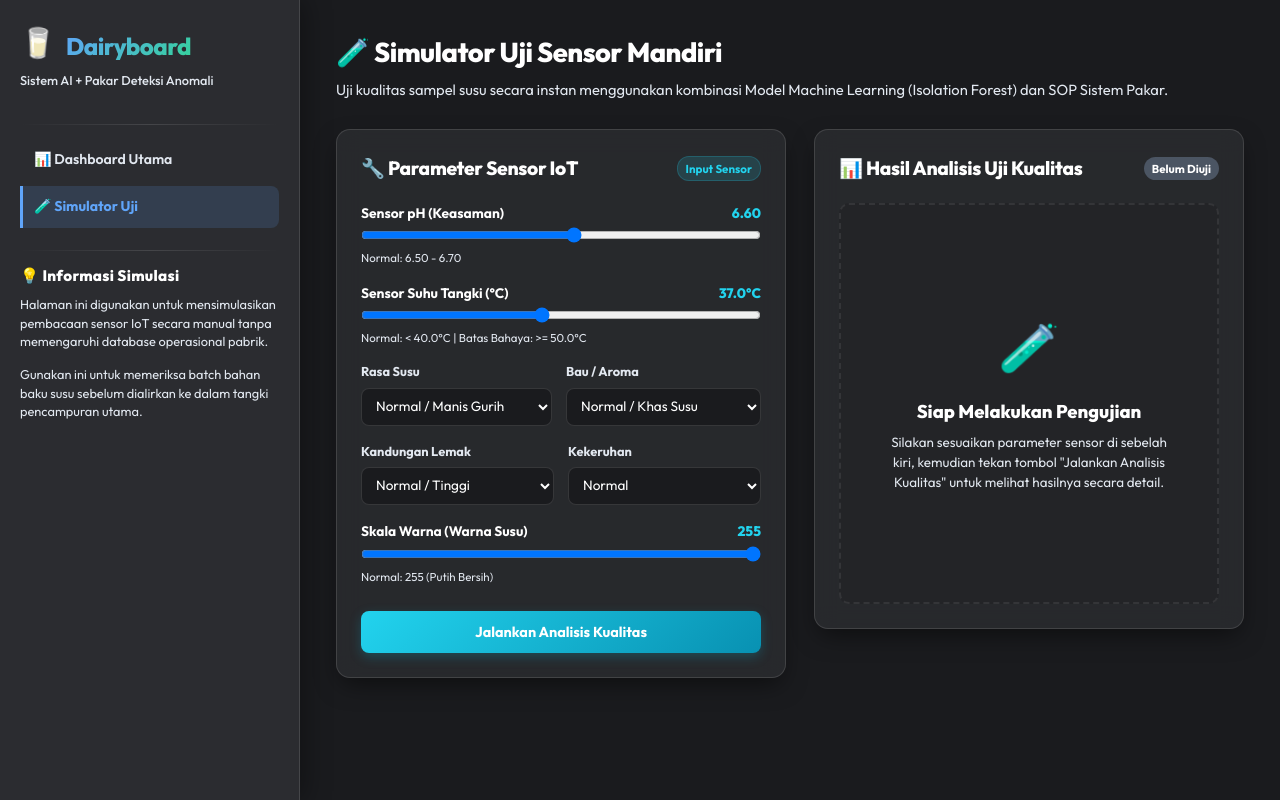
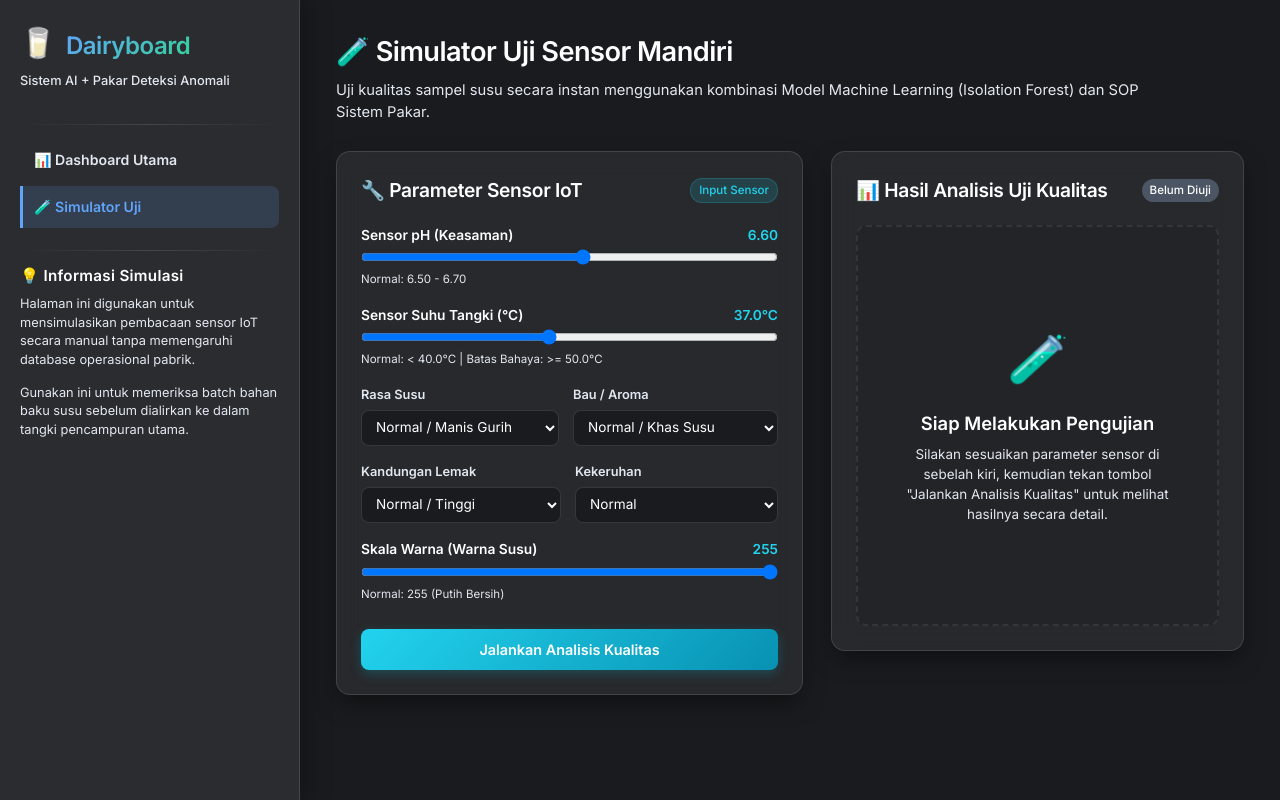
Before and after one commit to tegarkusuma12/Milk-Anomaly-Dashboard, a Flask app: page /simulator in a window 1280 px wide. Run offline with Flask 3, Linux system fonts and the light colour scheme.

Commit message:
ubah font, ganti default interval 24 jam

```diff
--- a/app/app.py
+++ b/app/app.py
@@ -75,7 +75,7 @@ def get_data():
     # Ambil filter tanggal & range
     start_date_str = request.args.get('start_date')
     end_date_str = request.args.get('end_date')
-    time_range = request.args.get('range', '7d')
+    time_range = request.args.get('range', '24h')
 
     min_date = df_processed['Timestamp'].min().date()
     max_date = df_processed['Timestamp'].max().date()
@@ -132,7 +132,7 @@ def get_data():
     # Status Terkini (batch terakhir)
     data_terkini = df_filtered.iloc[-1]
     if data_terkini['status_anomali'] == -1:
-        status_sekarang = "🔍 Butuh Mitigasi"
+        status_sekarang = "Butuh Mitigasi"
         delta_teks = "Cek Panel Rekomendasi"
     else:
         status_sekarang = "✅ Lolos QC"
--- a/app/static/css/style.css
+++ b/app/static/css/style.css
@@ -23,7 +23,7 @@
     --color-amber: #fbbf24;     /* Amber */
     --color-amber-soft: rgba(251, 191, 36, 0.15);
 
-    --font-primary: 'Outfit', sans-serif;
+    --font-primary: 'Inter', sans-serif;
     --transition-smooth: all 0.3s cubic-bezier(0.4, 0, 0.2, 1);
     --shadow-premium: 0 10px 25px -5px rgba(0, 0, 0, 0.5);
     --glass-blur: blur(12px);
@@ -97,12 +97,12 @@ body {
 
 /* Warna Logo Gradien Sesuai Keinginan User */
 .brand h2 {
-    font-weight: 800;
+    font-weight: 600;
     font-size: 1.5rem;
     background: linear-gradient(135deg, #60a5fa, #34d399);
     -webkit-background-clip: text;
     -webkit-text-fill-color: transparent;
-    letter-spacing: -0.5px;
+    letter-spacing: -0.02em;
 }
 
 /* Subtitle Lebih Terbaca */
@@ -148,7 +148,7 @@ body {
 .nav-item.active {
     background-color: rgba(96, 165, 250, 0.15);
     color: #60a5fa;
-    font-weight: 700;
+    font-weight: 600;
     border-left: 3px solid var(--color-blue);
     border-radius: 0 8px 8px 0;
     padding-left: 11px;
@@ -160,7 +160,7 @@ body {
 
 .sidebar-section h3 {
     font-size: 0.95rem;
-    font-weight: 800;
+    font-weight: 600;
     margin-bottom: 8px;
     color: #ffffff; /* Putih solid untuk judul sidebar */
     letter-spacing: 0.3px;
@@ -183,7 +183,7 @@ body {
 
 .filter-group label {
     font-size: 0.75rem;
-    font-weight: 700;
+    font-weight: 600;
     color: var(--text-secondary);
     text-transform: uppercase;
     letter-spacing: 0.5px;
@@ -215,7 +215,7 @@ body {
     padding: 10px;
     border-radius: 8px;
     font-family: var(--font-primary);
-    font-weight: 700;
+    font-weight: 600;
     font-size: 0.88rem;
     cursor: pointer;
     transition: var(--transition-smooth);
@@ -258,9 +258,9 @@ body {
 
 .main-header h1 {
     font-size: 1.7rem;
-    font-weight: 800;
+    font-weight: 600;
     color: #ffffff;
-    letter-spacing: -0.5px;
+    letter-spacing: -0.02em;
     margin-bottom: 6px;
 }
 
@@ -332,7 +332,7 @@ body {
 
 .kpi-title {
     font-size: 0.78rem;
-    font-weight: 700;
+    font-weight: 500;
     color: var(--text-secondary);
     text-transform: uppercase;
     letter-spacing: 0.5px;
@@ -340,7 +340,7 @@ body {
 
 .kpi-value {
     font-size: 1.6rem;
-    font-weight: 800;
+    font-weight: 600;
     color: #ffffff;
     letter-spacing: -0.3px;
 }
@@ -377,7 +377,7 @@ body {
 
 .section-header h3 {
     font-size: 1.2rem;
-    font-weight: 800;
+    font-weight: 600;
     color: #ffffff;
     letter-spacing: -0.3px;
 }
@@ -386,7 +386,7 @@ body {
     background-color: #4b5563;
     color: #ffffff;
     font-size: 0.72rem;
-    font-weight: 700;
+    font-weight: 500;
     padding: 3px 8px;
     border-radius: 12px;
 }
@@ -484,7 +484,7 @@ body {
 
 .recom-card-header h4 {
     font-size: 0.92rem;
-    font-weight: 800;
+    font-weight: 600;
     letter-spacing: 0.3px;
 }
 
@@ -592,7 +592,7 @@ table {
 th {
     background-color: var(--bg-secondary);
     color: #ffffff; /* Kontras header tabel 100% putih */
-    font-weight: 700;
+    font-weight: 600;
     text-transform: uppercase;
     font-size: 0.74rem;
     letter-spacing: 0.5px;
@@ -632,7 +632,7 @@ tr:hover td {
     padding: 2px 7px;
     border-radius: 10px;
     font-size: 0.7rem;
-    font-weight: 700;
+    font-weight: 500;
     display: inline-block;
     text-align: center;
 }
@@ -681,13 +681,13 @@ tr:hover td {
     display: flex;
     justify-content: space-between;
     font-size: 0.86rem;
-    font-weight: 700;
+    font-weight: 600;
     color: #ffffff;
 }
 
 .slider-val-page {
     color: var(--color-cyan);
-    font-weight: 800;
+    font-weight: 600;
 }
 
 .slider-hint {
@@ -710,7 +710,7 @@ tr:hover td {
 
 .select-group-page label {
     font-size: 0.8rem;
-    font-weight: 700;
+    font-weight: 600;
     color: var(--text-secondary);
 }
 
@@ -739,7 +739,7 @@ tr:hover td {
     padding: 12px;
     border-radius: 8px;
     font-family: var(--font-primary);
-    font-weight: 700;
+    font-weight: 600;
     font-size: 0.9rem;
     cursor: pointer;
     transition: var(--transition-smooth);
@@ -780,7 +780,7 @@ tr:hover td {
 
 .sim-page-placeholder h4 {
     font-size: 1.15rem;
-    font-weight: 800;
+    font-weight: 600;
     color: #ffffff;
     margin-bottom: 6px;
 }
@@ -809,7 +809,7 @@ tr:hover td {
 
 .result-badge-page {
     font-size: 1.25rem;
-    font-weight: 800;
+    font-weight: 600;
     padding: 6px 20px;
     border-radius: 20px;
     display: inline-block;
@@ -898,7 +898,7 @@ tr:hover td {
     color: var(--text-secondary);
     font-family: var(--font-primary);
     font-size: 0.8rem;
-    font-weight: 700;
+    font-weight: 500;
     cursor: pointer;
     transition: var(--transition-smooth);
 }
--- a/app/templates/simulator.html
+++ b/app/templates/simulator.html
@@ -4,10 +4,10 @@
     <meta charset="UTF-8">
     <meta name="viewport" content="width=device-width, initial-scale=1.0">
     <title>Dairyboard - Simulator Uji Kualitas Susu 🥛</title>
-    <!-- Google Fonts: Outfit -->
+    <!-- Google Fonts: Inter -->
     <link rel="preconnect" href="https://fonts.googleapis.com">
     <link rel="preconnect" href="https://fonts.gstatic.com" crossorigin>
-    <link href="https://fonts.googleapis.com/css2?family=Outfit:wght@300;400;500;600;700;800&display=swap" rel="stylesheet">
+    <link href="https://fonts.googleapis.com/css2?family=Inter:wght@300;400;500;600;700;800&display=swap" rel="stylesheet">
     <!-- Main Style Sheet -->
     <link rel="stylesheet" href="{{ url_for('static', filename='css/style.css') }}">
 </head>
@@ -144,7 +144,7 @@
                         <div id="sim_details_grid" class="recom-display-grid-page">
                             <div class="recom-card root-cause-card">
                                 <div class="recom-card-header color-red-bg">
-                                    <h4>🔍 Akar Masalah (Root Cause)</h4>
+                                    <h4>Akar Masalah (Root Cause)</h4>
                                 </div>
                                 <div class="recom-card-body">
                                     <ul id="sim_root_cause_list"></ul>
```
Also changed, not shown: app/static/js/dashboard.js (+9 -9 lines), app/templates/index.html (+5 -5 lines).
